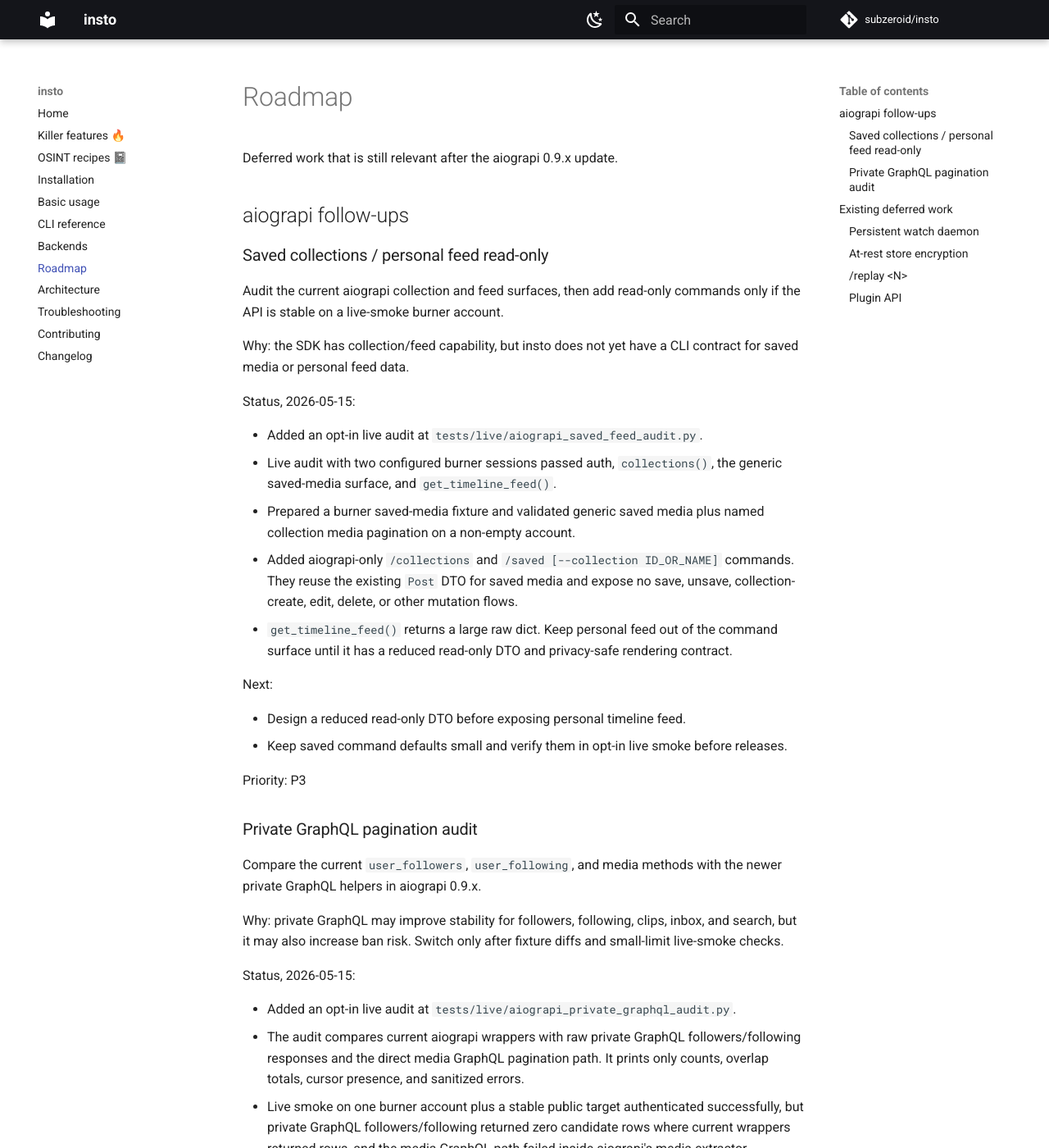
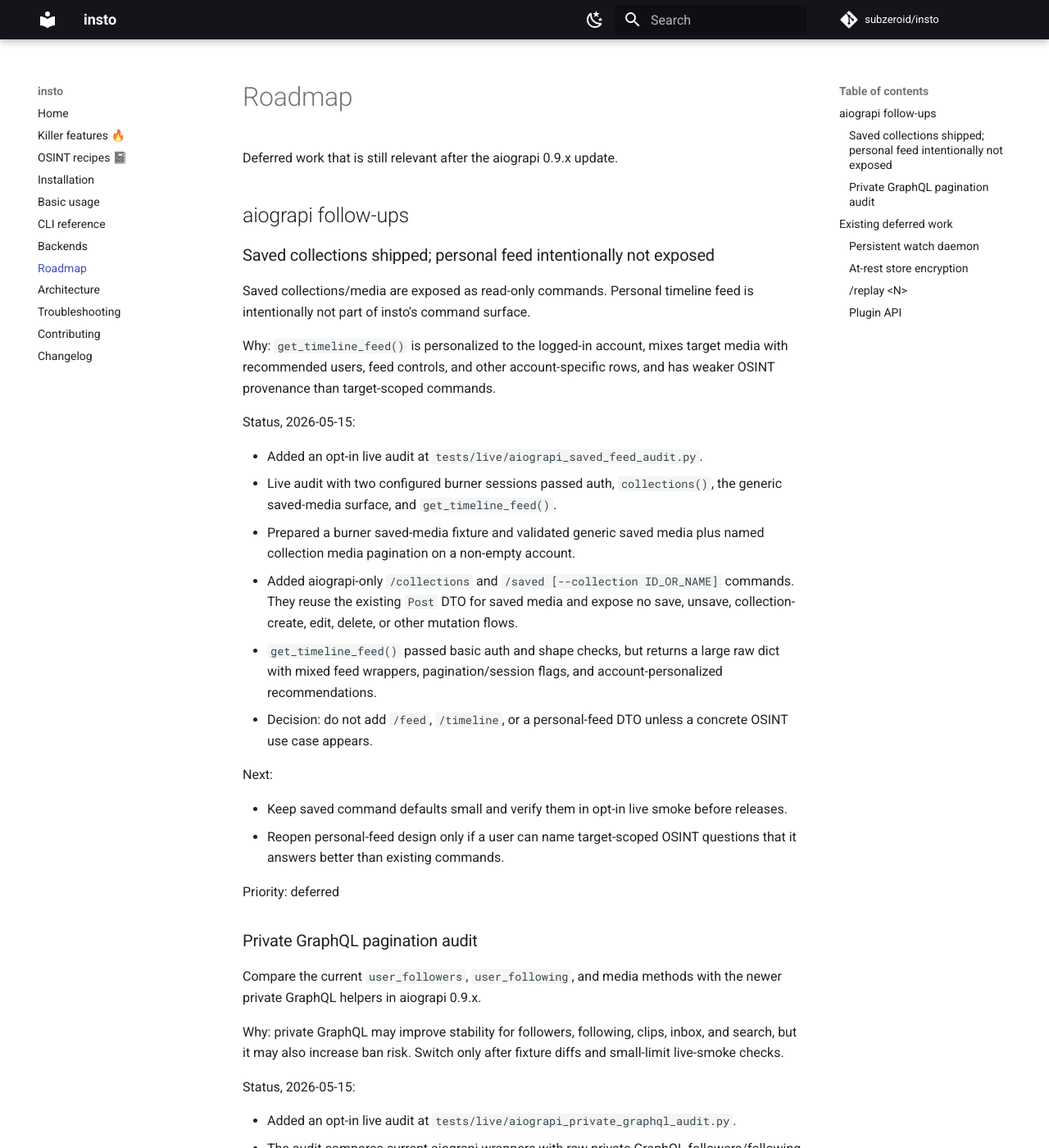
Before and after one commit to subzeroid/insto, an MkDocs documentation site: the page built from docs/roadmap.md, in a window 1280 px wide and 1400 px high. Shown: the whole window at 82% size. Built offline with MkDocs 1.6.1 and Material for MkDocs 9.7.7, drawn with Linux system fonts in a browser that asks for light colours; comment, search, counter and statistics services are not loaded.

Commit message:
docs: defer personal feed surface

```diff
--- a/docs/roadmap.md
+++ b/docs/roadmap.md
@@ -4,11 +4,11 @@ Deferred work that is still relevant after the aiograpi 0.9.x update.
 
 ## aiograpi follow-ups
 
-### Saved collections / personal feed read-only
+### Saved collections shipped; personal feed intentionally not exposed
 
-Audit the current aiograpi collection and feed surfaces, then add read-only commands only if the API is stable on a live-smoke burner account.
+Saved collections/media are exposed as read-only commands. Personal timeline feed is intentionally not part of insto's command surface.
 
-Why: the SDK has collection/feed capability, but insto does not yet have a CLI contract for saved media or personal feed data.
+Why: `get_timeline_feed()` is personalized to the logged-in account, mixes target media with recommended users, feed controls, and other account-specific rows, and has weaker OSINT provenance than target-scoped commands.
 
 Status, 2026-05-15:
 
@@ -20,17 +20,20 @@ Status, 2026-05-15:
 - Added aiograpi-only `/collections` and `/saved [--collection ID_OR_NAME]`
   commands. They reuse the existing `Post` DTO for saved media and expose no
   save, unsave, collection-create, edit, delete, or other mutation flows.
-- `get_timeline_feed()` returns a large raw dict. Keep personal feed out of the
-  command surface until it has a reduced read-only DTO and privacy-safe rendering
-  contract.
+- `get_timeline_feed()` passed basic auth and shape checks, but returns a large
+  raw dict with mixed feed wrappers, pagination/session flags, and
+  account-personalized recommendations.
+- Decision: do not add `/feed`, `/timeline`, or a personal-feed DTO unless a
+  concrete OSINT use case appears.
 
 Next:
 
-- Design a reduced read-only DTO before exposing personal timeline feed.
 - Keep saved command defaults small and verify them in opt-in live smoke before
   releases.
+- Reopen personal-feed design only if a user can name target-scoped OSINT
+  questions that it answers better than existing commands.
 
-Priority: P3
+Priority: deferred
 
 ### Private GraphQL pagination audit
 
```
Also changed, not shown: docs/backends.md (+2 -2 lines).
